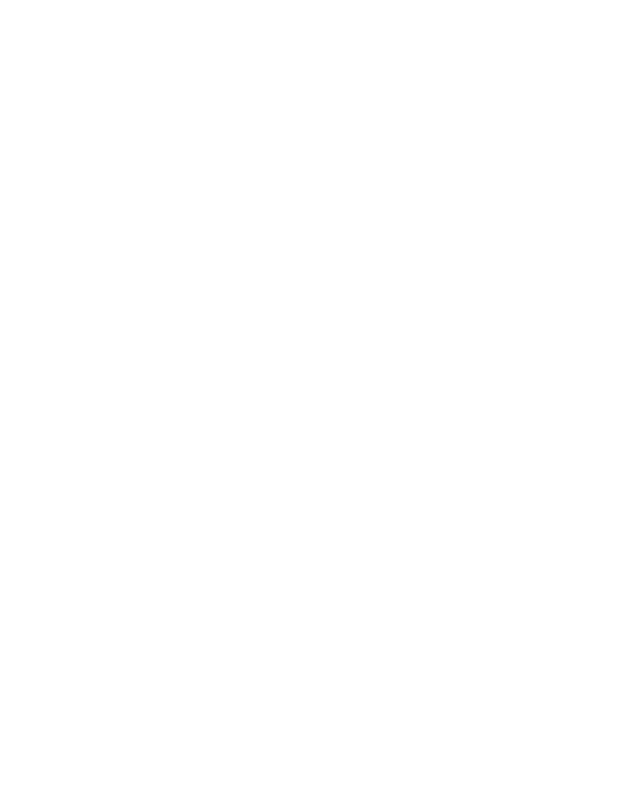
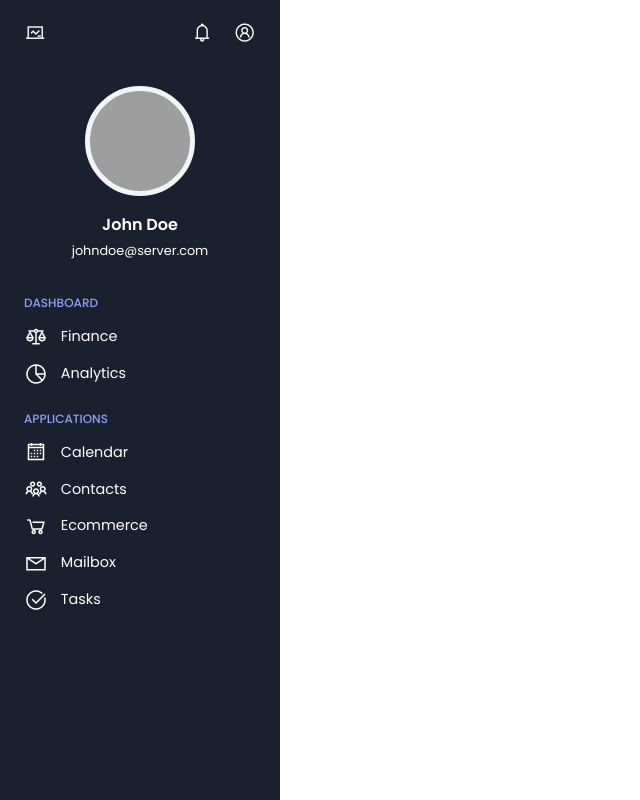
Before and after one commit to smarqueslopez/admin-dashboard, a website: page index.html in a window 1280 px wide. Shown: the whole page, without its empty margins (0-640 px from the left). Drawn offline with nearby package versions, Linux system fonts and the light colour scheme; grey boxes are pictures that could not be loaded.

Commit message:
Adding sidebar

```diff
--- a/index.html
+++ b/index.html
@@ -3,19 +3,64 @@
 <html>
   <!-- Head -->
   <head>
-    <!-- Meta -->
+    <!-- Page meta -->
     <meta charset="utf-8" />
     <meta http-equiv="X-UA-Compatible" content="IE=edge" />
     <meta name="viewport" content="width=device-width, initial-scale=1.0, maximun-scale=1.0" />
-    <!-- Favicon -->
+    <!-- Page favicon-->
     <link rel="icon" type="image/png" sizes="32x32" href="./images/favicon-32x32.png" />
-    <!-- Title -->
+    <!-- Page title -->
     <title>Responsive admin Dashboard</title>
-    <!-- Styles -->
+    <!-- Page Styles -->
+    <link rel="stylesheet" href="https://maxst.icons8.com/vue-static/landings/line-awesome/line-awesome/1.3.0/css/line-awesome.min.css">
     <link rel="stylesheet" type="text/css" media="screen" href="styles/index.css" />
-    <!-- Scripts -->
+    <!-- Page Scripts -->
     <script src="js/index.js"></script>
   </head>
   <!-- Body -->
-  <body></body>
+  <body>
+    <!-- Sidebar -->
+    <div class="sidebar">
+      <!-- Header sidebar -->
+      <div class="sidebar__header">
+        <div class="container">
+          <div class="logo">
+            <span class="las la-chalkboard"></span>
+          </div>
+          <div class="icons">
+            <span class="las la-bell"></span>
+            <span class="las la-user-circle"></span>
+          </div>
+        </div>
+      </div>
+      <!-- Main sidebar -->
+      <div class="sidebar__main">
+        <div class="avatar">
+          <div class="avatar__image"></div>
+          <div class="avatar__info">
+            <h3>John Doe</h3>
+            <span>johndoe@server.com</span>
+          </div>
+        </div>
+        <div class="menu">
+          <div class="menu__head"><span>Dashboard</span></div>
+          <ul>
+            <li><a href=""><span class="las la-balance-scale"></span>Finance</a></li>
+            <li><a href=""><span class="las la-chart-pie"></span>Analytics</a></li>
+          </ul>
+          <div class="menu__head"><span>Applications</span></div>
+          <ul>
+            <li><a href=""><span class="las la-calendar"></span>Calendar</a></li>
+            <li><a href=""><span class="las la-users"></span>Contacts</a></li>
+            <li><a href=""><span class="las la-shopping-cart"></span>Ecommerce</a></li>
+            <li><a href=""><span class="las la-envelope"></span>Mailbox</a></li>
+            <li><a href=""><span class="las la-check-circle"></span>Tasks</a></li>
+          </ul>
+        </div>
+      </div>
+    </div>
+    <!-- Main -->
+    <div class="main-content">
+    </div>
+  </body>
 </html>
--- /dev/null
+++ b/styles/scss/_components.scss
@@ -0,0 +1,2 @@
+@import './sidebar';
+@import './main-content';
--- /dev/null
+++ b/styles/scss/_main-content.scss
@@ -0,0 +1,3 @@
+.main-content {
+  margin-left: $sidebar-width;
+}
--- /dev/null
+++ b/styles/scss/_sidebar.scss
@@ -0,0 +1,101 @@
+$sidebar-width: 280px;
+$bg-color-sidebar: #1a202e;
+
+.sidebar {
+  height: 100%;
+  width: $sidebar-width;
+  padding: 0rem 1.5rem;
+  position: fixed;
+  left: 0;
+  top: 0;
+  color: $color-white;
+  background-color: $bg-color-sidebar;
+
+  &__header {
+    height: $header-height;
+    padding: 1rem 0;
+    display: flex;
+    align-items: center;
+
+    .container {
+      width: 100%;
+      display: flex;
+      justify-content: space-between;
+      flex-direction: row;
+      align-items: center;
+
+      .logo,
+      .icons {
+        span {
+          font-size: 1.4rem;
+        }
+      }
+
+      .icons {
+        span {
+          margin-left: 1rem;
+        }
+      }
+    }
+  }
+
+  &__main {
+    .avatar {
+      margin: 1rem 0;
+      text-align: center;
+
+      &__image {
+        width: 110px;
+        height: 110px;
+        margin: 0 auto;
+        margin-bottom: 1rem;
+        border: 5px solid $color-light-grey;
+        border-radius: 50%;
+        background-image: $avatar-img;
+        background-repeat: no-repeat;
+      }
+
+      &__info {
+        h3 {
+          font-size: 1rem;
+        }
+        span {
+          font-size: 0.8rem;
+        }
+      }
+    }
+
+    .menu {
+      margin-top: 2rem;
+
+      &__head {
+        text-transform: uppercase;
+        color: $color-purple;
+        font-size: 0.75rem;
+        font-weight: 500;
+        margin-bottom: 0.8rem;
+      }
+
+      ul {
+        margin-bottom: 1.5rem;
+      }
+
+      li {
+        margin-bottom: 0.8rem;
+
+        a {
+          display: flex;
+          align-items: center;
+          color: $color-white;
+          font-size: 0.9rem;
+
+          span {
+            font-size: 1.5rem;
+            display: inline-block;
+            margin-right: 0.8rem;
+          }
+        }
+      }
+    }
+  }
+}
--- /dev/null
+++ b/styles/scss/_variables.scss
@@ -0,0 +1,16 @@
+/* Fixed measures */
+$header-height: 70px;
+
+/* Colors */
+$color-white: #fff;
+$color-purple: #8da2fb;
+$color-dark-purple: #5850ec;
+$color-light-grey: #f1f5f9;
+$color-dark-grey: #efefef;
+
+/* Avatar */
+$avatar-img: url('https://avatars.dicebear.com/api/male/1406.svg?b=%237af089&mood[]=happy');
+
+/* Fonts */
+@import url('https://fonts.googleapis.com/css2?family=Poppins:wght@300;400;500;600&display=swap');
+$font-family-body: 'Poppins', sans-serif;
--- a/styles/scss/index.scss
+++ b/styles/scss/index.scss
@@ -1,13 +1,16 @@
+@import './variables';
+@import './components';
+
 *,
 *::after,
 *::before {
   box-sizing: border-box;
   margin: 0;
   padding: 0;
-}
-
-html {
+  text-decoration: none;
+  list-style-type: none;
 }
 
 body {
+  font-family: $font-family-body;
 }
```
Also changed, not shown: styles/index.css.
